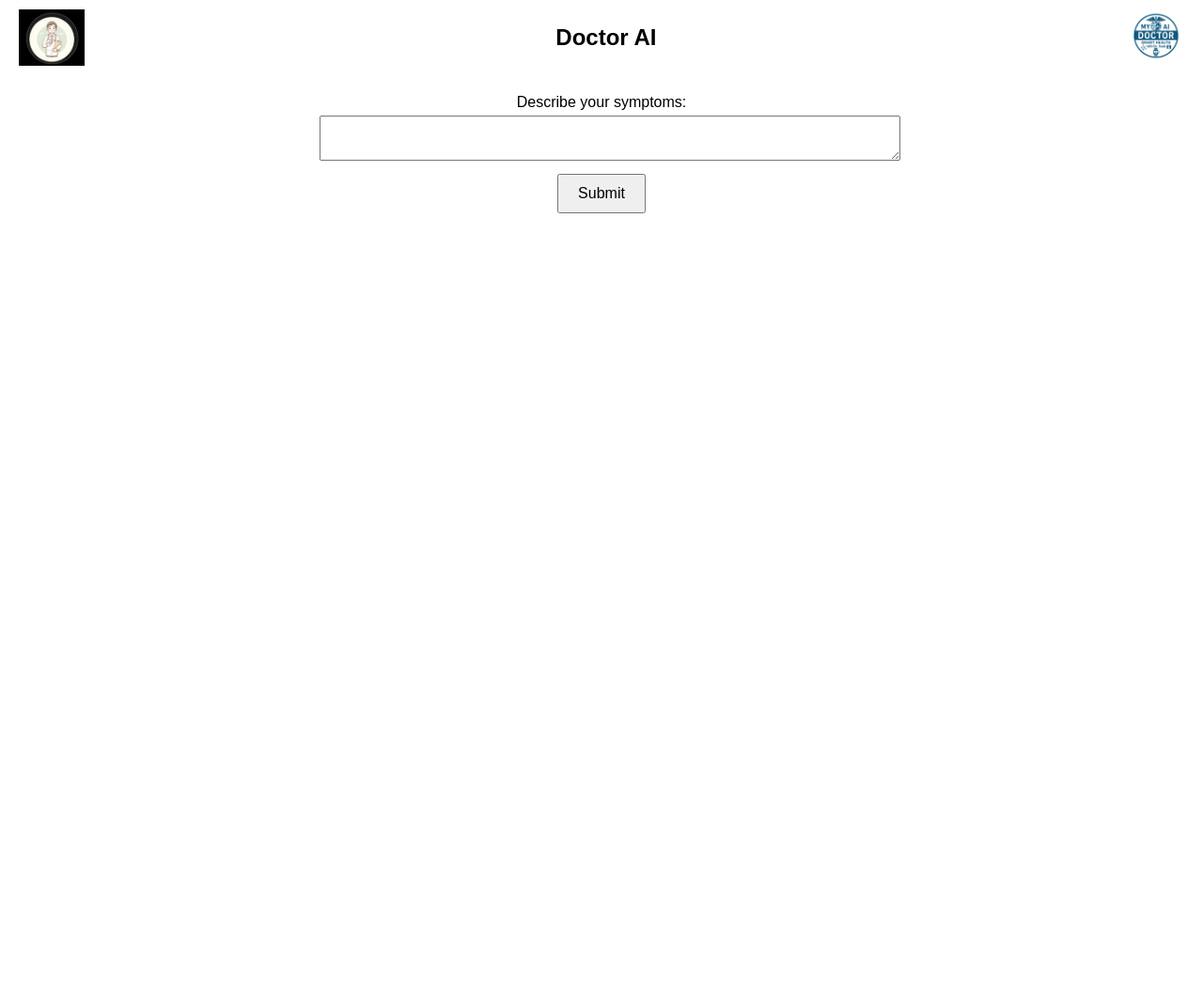
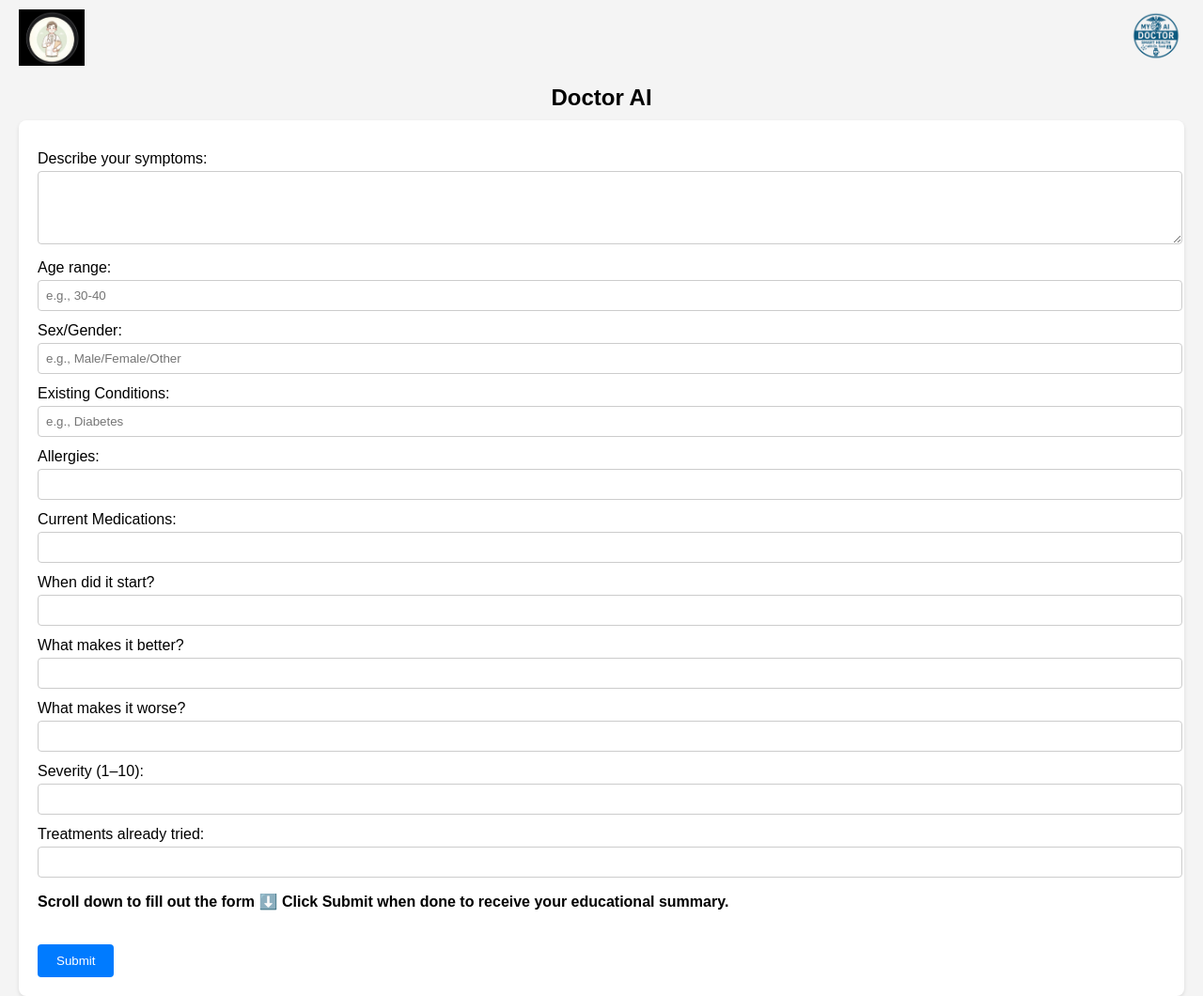
Before and after one commit to Asaabmd/doctor-ai, a Flask app: page / in a window 1280 px wide. Shown: the whole page at 94% size. Before the commit the page ends 227 px from the top, so only its background shows below. Run offline with Flask 3, Linux system fonts and the light colour scheme.

Commit message:
Updated index.html with improved formatting and full fields

```diff
--- a/templates/index.html
+++ b/templates/index.html
@@ -2,82 +2,118 @@
 <html lang="en">
 <head>
     <meta charset="UTF-8">
+    <meta name="viewport" content="width=device-width, initial-scale=1.0">
     <title>Doctor AI</title>
     <style>
         body {
             font-family: Arial, sans-serif;
-            text-align: center;
             margin: 0;
-            padding: 0;
+            padding: 0 20px;
+            background-color: #f4f4f4;
         }
-
-        header {
+        .header {
             display: flex;
             justify-content: space-between;
             align-items: center;
-            padding: 10px 20px;
+            padding: 10px 0;
         }
-
-        header img {
+        .header img {
             height: 60px;
         }
-
         h1 {
-            font-size: 24px; /* 👈 Smaller font size */
-            margin: 10px 0;   /* 👈 Reduce space above/below title */
+            text-align: center;
+            font-size: 24px;
+            margin: 10px 0;
         }
-
         form {
-            max-width: 600px;
-            margin: 0 auto;
-            padding: 10px;
+            background-color: #fff;
+            padding: 20px;
+            margin-top: 10px;
+            border-radius: 8px;
+            box-shadow: 0 2px 4px rgba(0, 0, 0, 0.1);
         }
-
         label {
             display: block;
-            margin: 10px 0 5px;
+            margin-top: 12px;
         }
-
-        input, textarea, select {
+        input[type="text"],
+        input[type="number"],
+        textarea {
             width: 100%;
             padding: 8px;
-            margin-bottom: 10px;
+            margin-top: 4px;
+            border: 1px solid #ccc;
+            border-radius: 4px;
         }
-
         button {
+            margin-top: 20px;
             padding: 10px 20px;
-            font-size: 16px;
+            background-color: #007bff;
+            color: white;
+            border: none;
+            border-radius: 4px;
+            cursor: pointer;
         }
-
+        button:hover {
+            background-color: #0056b3;
+        }
         .response {
             margin-top: 20px;
-            text-align: left;
-            white-space: pre-wrap;
+            background-color: #e9f5ff;
+            padding: 15px;
+            border-left: 4px solid #007bff;
         }
     </style>
 </head>
 <body>
-    <header>
-        <img src="{{ url_for('static', filename='doctor.jpeg') }}" alt="Doctor Image">
-        <h1>Doctor AI</h1>
+    <div class="header">
+        <img src="{{ url_for('static', filename='doctor.jpeg') }}" alt="Doctor AI Image">
         <img src="{{ url_for('static', filename='logo.png') }}" alt="Logo">
-    </header>
+    </div>
+    <h1>Doctor AI</h1>
+    <form method="POST">
+        <label for="symptoms">Describe your symptoms:</label>
+        <textarea name="symptoms" rows="4" required></textarea>
 
-    <form method="POST">
-        <!-- your form fields -->
-        <label for="symptoms">Describe your symptoms:</label>
-        <textarea name="symptoms" required></textarea>
+        <label for="age_range">Age range:</label>
+        <input type="text" name="age_range" placeholder="e.g., 30-40">
 
-        <!-- Add other fields here... -->
+        <label for="sex">Sex/Gender:</label>
+        <input type="text" name="sex" placeholder="e.g., Male/Female/Other">
+
+        <label for="existing_conditions">Existing Conditions:</label>
+        <input type="text" name="existing_conditions" placeholder="e.g., Diabetes">
+
+        <label for="allergies">Allergies:</label>
+        <input type="text" name="allergies">
+
+        <label for="medications">Current Medications:</label>
+        <input type="text" name="medications">
+
+        <label for="onset">When did it start?</label>
+        <input type="text" name="onset">
+
+        <label for="better">What makes it better?</label>
+        <input type="text" name="better">
+
+        <label for="worse">What makes it worse?</label>
+        <input type="text" name="worse">
+
+        <label for="severity">Severity (1–10):</label>
+        <input type="number" name="severity" min="1" max="10">
+
+        <label for="treatments">Treatments already tried:</label>
+        <input type="text" name="treatments">
+
+        <p><strong>Scroll down to fill out the form ⬇️ Click Submit when done to receive your educational summary.</strong></p>
 
         <button type="submit">Submit</button>
     </form>
-
     {% if response %}
-        <div class="response">
-            <h2>AI Educational Summary:</h2>
-            <p>{{ response }}</p>
-        </div>
+    <div class="response">
+        <h3>Doctor AI Response:</h3>
+        <p>{{ response|safe }}</p>
+    </div>
     {% endif %}
 </body>
 </html>
```
